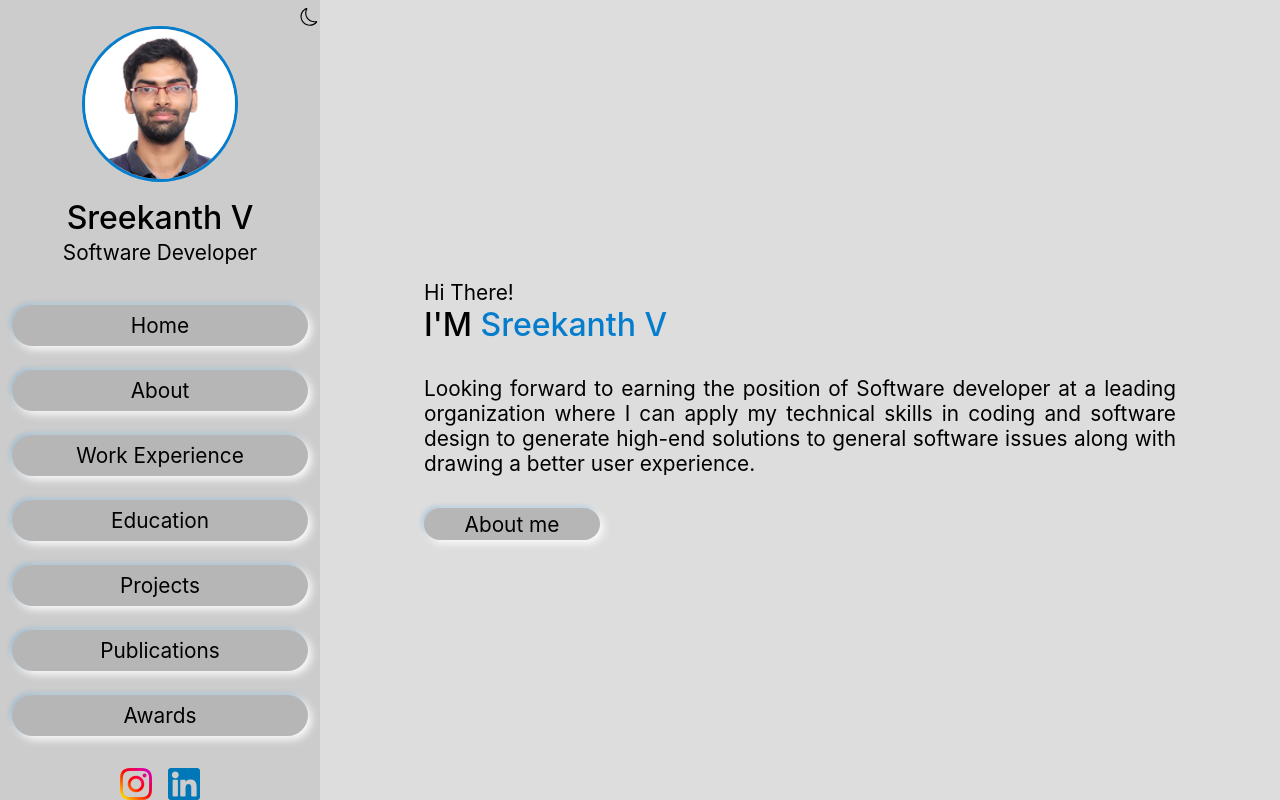
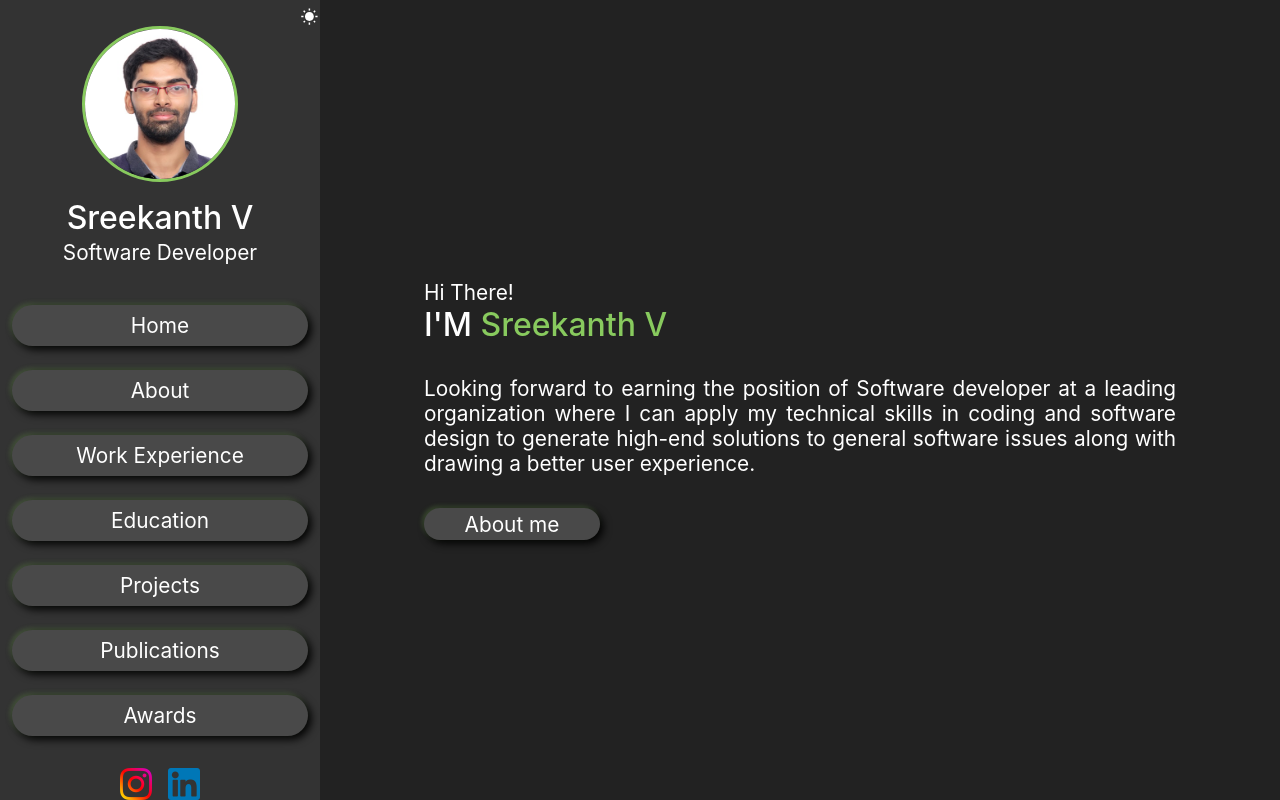
Before and after one commit to S-r-e-e-V/Portfolio, a React (Create React App) app: page / in a window 1280 px wide. Built offline with nearby package versions, Linux system fonts and the light colour scheme.

Commit message:
updated: theme

```diff
--- a/src/App.css
+++ b/src/App.css
@@ -1,16 +1,17 @@
+/* theme 🌗*/
 :root {
-  --primaryColor: #ffffff;
-  --primaryBackgroundColor: #dddddd;
-  --secondaryColor: #cccccc;
-  --highlightColor: #057dcd;
-  --highlightTransparentColor: #057dcd49;
-  --defaultBtnColor: #b6b6b6;
-  --fontColor: #000000;
-  --iconColor: #ececec;
-  --gradientColor1: #d5d58d;
-  --gradientColor2: #ffbe7e;
+  --primaryColor: #000000;
+  --primaryBackgroundColor: #222222;
+  --secondaryColor: #333333;
+  --highlightColor: #88ca5e;
+  --highlightTransparentColor: #87ca5e49;
+  --defaultBtnColor: #494949;
+  --fontColor: #ffffff;
+  --iconColor: #131313;
+  --gradientColor1: #2a2a72;
+  --gradientColor2: #004181;
 }
-@media (prefers-color-scheme: dark) {
+/* @media (prefers-color-scheme: dark) {
   :root {
     --primaryColor: #000000;
     --primaryBackgroundColor: #222222;
@@ -23,7 +24,7 @@
     --gradientColor1: #2a2a72;
     --gradientColor2: #004181;
   }
-}
+} */
 .light-theme {
   --primaryColor: #ffffff;
   --primaryBackgroundColor: #dddddd;
@@ -55,9 +56,11 @@ body {
   font-size: 1.3rem;
   scroll-behavior: smooth;
 }
+/* selection */
 * {
   -webkit-tap-highlight-color: rgba(0, 0, 0, 0);
 }
+/* scroll */
 ::-webkit-scrollbar {
   width: 8px;
   height: 8px;
--- a/src/components/SideNav/index.js
+++ b/src/components/SideNav/index.js
@@ -7,12 +7,12 @@ import Images from "../../assets";
 import { BiMenu } from "react-icons/bi";
 import { AiOutlineClose } from "react-icons/ai";
 import { BsMoon } from "react-icons/bs";
-
-import { Link, animateScroll as scroll } from "react-scroll";
+import { MdWbSunny } from "react-icons/md";
 
 const SideNav = () => {
   const node = useRef();
   const [isOpen, setisOpen] = useState(false);
+  const [darkTheme, setdarkTheme] = useState(true);
   useEffect(() => {
     window.addEventListener("resize", viewPort);
     return () => window.removeEventListener("resize", viewPort);
@@ -39,22 +39,28 @@ const SideNav = () => {
     if (localStorage.getItem("theme")) {
       if (localStorage.getItem("theme") === "dark-theme") {
         localStorage.setItem("theme", "light-theme");
+        setdarkTheme(false);
         document.documentElement.className = "light-theme";
       } else if (localStorage.getItem("theme") === "light-theme") {
         localStorage.setItem("theme", "dark-theme");
         document.documentElement.className = "dark-theme";
+        setdarkTheme(true);
       }
     } else {
-      localStorage.setItem("theme", "dark-theme");
-      document.documentElement.className = "dark-theme";
+      localStorage.setItem("theme", "light-theme");
+      document.documentElement.className = "light-theme";
+      setdarkTheme(false);
     }
-    // document.body.classList.toggle("dark-theme");
   };
-
+  console.log(localStorage.getItem("theme"));
   return (
     <>
       <div className={`sidenav ${isOpen ? "active" : "hide"}`} ref={node}>
-        <BsMoon className="dark-mode" onClick={darkMode} />
+        {darkTheme ? (
+          <MdWbSunny className="dark-mode" onClick={darkMode} />
+        ) : (
+          <BsMoon className="dark-mode" onClick={darkMode} />
+        )}
         <div className="profile-pic">
           <img src={Images.profilePic} />
         </div>
```
Also changed, not shown: 1 other file (tests, documents, lock files or other folders).
